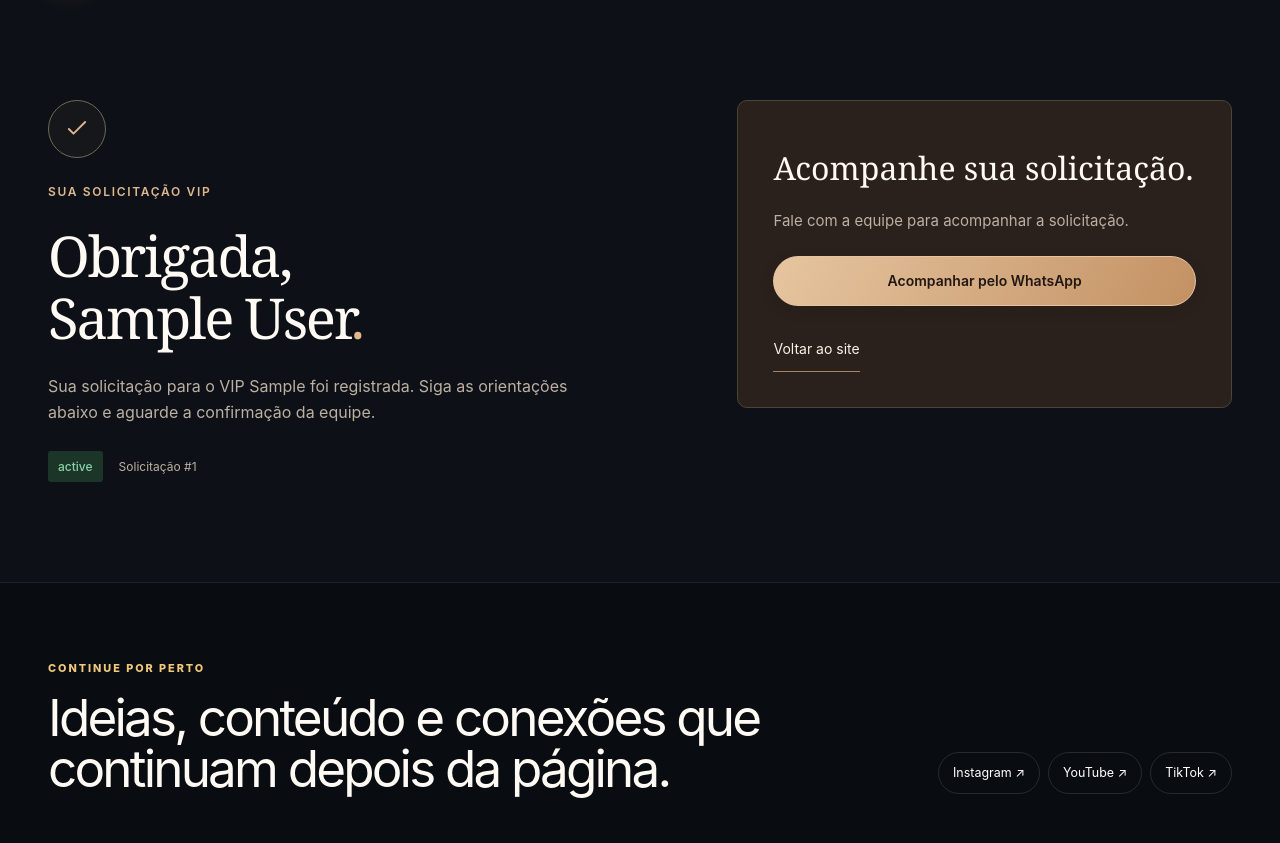
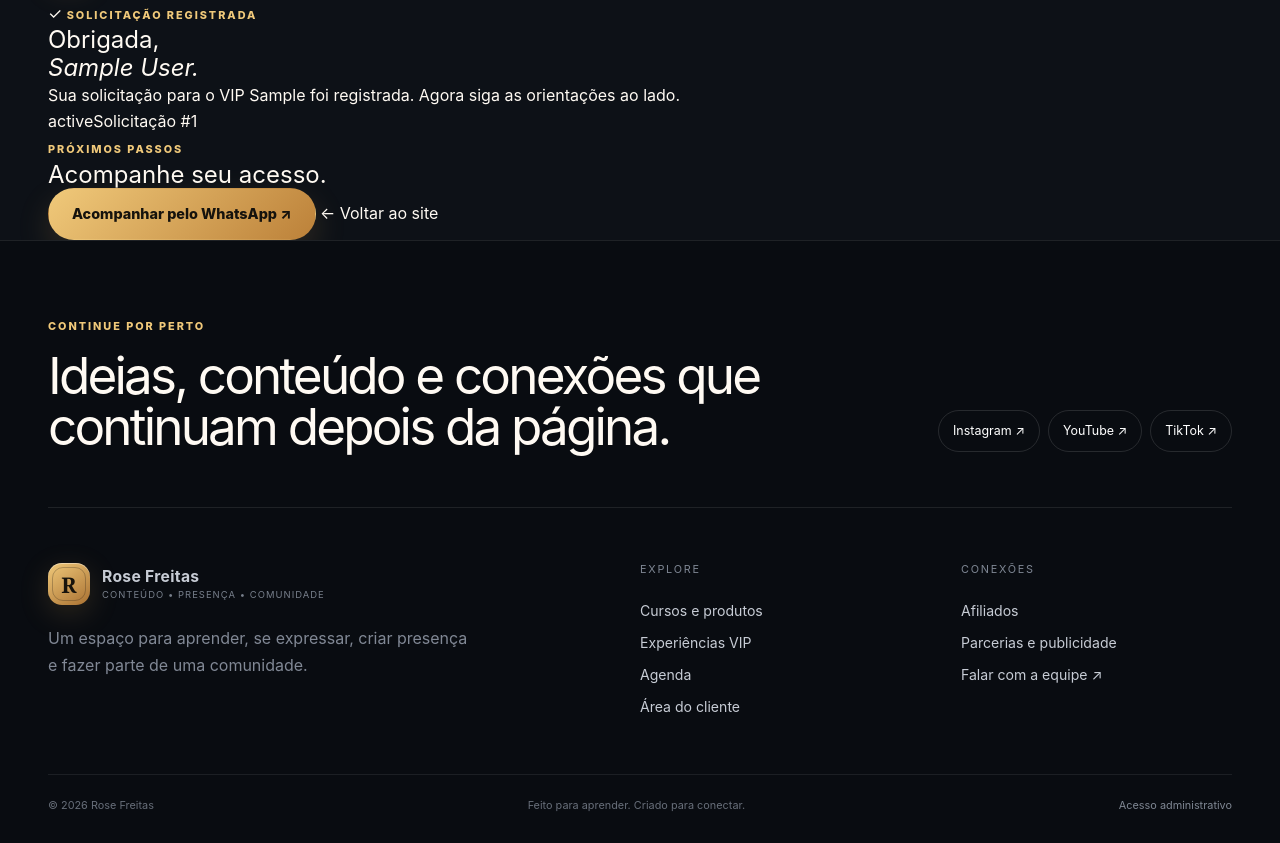
Before and after one commit to ZenithWe/rose-freitas-site, a Django app: template templates/core/vip_success.html in a window 1280 px wide. Shown: the part 79-922 px from the top of the page. After the commit the page ends 890 px from the top, so only its background shows below. Run offline with Django 5.2, Linux system fonts and the light colour scheme; the template is opened without the code that fills it: most values are stand-ins (such as "Sample title", 1, 10 or a date in 2020).

Commit message:
Redesign VIP confirmation page

```diff
--- a/templates/core/vip_success.html
+++ b/templates/core/vip_success.html
@@ -1,33 +1,48 @@
 {% extends "base.html" %}
 {% block title %}Sua solicitação VIP • Rose Freitas{% endblock %}
 {% block extra_head %}<meta name="robots" content="noindex, nofollow">{% endblock %}
-{% block content %}<section class="section">
-<div class="container receipt-shell">
-<div class="receipt-intro">
-<span class="success-icon">{% include 'core/includes/icon.html' with name='check' %}</span>
-<span class="eyebrow">SUA SOLICITAÇÃO VIP</span>
-<h1>Obrigada,<br>{{ item.full_name }}<span>.</span>
-</h1>
-{% if item.status == 'confirmed' %}<p>Sua solicitação para o VIP {{ item.get_channel_display }} foi confirmada. Fale com a equipe para receber ou conferir as orientações de acesso.</p>
-{% elif item.status == 'cancelled' %}<p>Sua solicitação para o VIP {{ item.get_channel_display }} foi cancelada. Se quiser conversar sobre uma nova solicitação, entre em contato com a equipe.</p>
-{% else %}<p>Sua solicitação para o VIP {{ item.get_channel_display }} foi registrada. Siga as orientações abaixo e aguarde a confirmação da equipe.</p>{% endif %}
-<div class="receipt-status">
-<span class="status {{ item.status }}">{{ item.get_status_display }}</span>
-<span>Solicitação #{{ item.pk }}</span>
-</div>
-</div>
-<div class="form-card receipt-card">
-<h2>{% if item.status == 'pending' %}Seus próximos passos.{% else %}Acompanhe sua solicitação.{% endif %}</h2>{% if item.status == 'pending' and product and product.price > 0 %}<div class="receipt-line">
-<span>Investimento em {{ product.title }}</span>
-<strong>R$ {{ product.price|floatformat:2 }}</strong>
-</div>{% endif %}{% if item.status == 'pending' and site.pix_key %}<p>Se o seu acesso exige pagamento, confira as condições com a equipe e utilize a chave Pix abaixo.</p>
-<div class="pix-box">
-<span class="eyebrow">CHAVE PIX</span>
-<strong id="pix-key">{{ site.pix_key }}</strong>{% if site.pix_name %}<span>{{ site.pix_name }}</span>{% endif %}<button class="btn btn-outline btn-sm" type="button" data-copy-pix data-copy-target="pix-key">{% include 'core/includes/icon.html' with name='copy' %} Copiar chave</button>
-<span data-copy-status role="status" aria-live="polite">
-</span>
-</div>{% endif %}{% if site.whatsapp %}<p>Fale com a equipe para acompanhar a solicitação{% if item.status == 'pending' and site.pix_key %} e enviar o comprovante, quando necessário{% endif %}.</p>
-<a class="btn btn-primary full" target="_blank" rel="noopener noreferrer" href="https://wa.me/{{ site.whatsapp }}?text=Olá,%20sou%20{{ item.full_name|urlencode }}.%20Quero%20acompanhar%20minha%20solicitação%20para%20o%20VIP%20{{ item.get_channel_display|urlencode }}.%20Solicitação%20%23{{ item.pk }}.">{% if item.status == 'pending' and site.pix_key %}Enviar comprovante pelo WhatsApp{% else %}Acompanhar pelo WhatsApp{% endif %}</a>{% else %}<p>Use os contatos oficiais da Rose para acompanhar sua solicitação e receber as orientações da equipe.</p>{% endif %}<a class="text-link receipt-back" href="{% url 'home' %}">Voltar ao site</a>
-</div>
-</div>
-</section>{% endblock %}
+{% block content %}
+<section class="rf-auth-section">
+  <div class="container rf-receipt-layout">
+    <div class="rf-receipt-message" data-reveal>
+      <span class="rf-success-ring">✓</span>
+      <span class="rf-kicker">SOLICITAÇÃO REGISTRADA</span>
+      <h1>Obrigada,<br><em>{{ item.full_name }}.</em></h1>
+      {% if item.status == 'confirmed' %}
+        <p>Sua solicitação para o VIP {{ item.get_channel_display }} foi confirmada.</p>
+      {% elif item.status == 'cancelled' %}
+        <p>Sua solicitação para o VIP {{ item.get_channel_display }} foi cancelada. Fale com a equipe caso queira enviar uma nova solicitação.</p>
+      {% else %}
+        <p>Sua solicitação para o VIP {{ item.get_channel_display }} foi registrada. Agora siga as orientações ao lado.</p>
+      {% endif %}
+      <div class="rf-status-row"><span class="rf-status {{ item.status }}">{{ item.get_status_display }}</span><span>Solicitação #{{ item.pk }}</span></div>
+    </div>
+
+    <aside class="rf-auth-card" data-reveal>
+      <span class="rf-kicker">PRÓXIMOS PASSOS</span>
+      <h2>{% if item.status == 'pending' %}Finalize sua solicitação.{% else %}Acompanhe seu acesso.{% endif %}</h2>
+
+      {% if item.status == 'pending' and product and product.price > 0 %}
+      <div class="rf-receipt-price"><span>{{ product.title }}</span><strong>R$ {{ product.price|floatformat:2 }}</strong></div>
+      {% endif %}
+
+      {% if item.status == 'pending' and site.pix_key %}
+      <div class="rf-pix-box">
+        <span class="rf-kicker">CHAVE PIX</span>
+        <strong id="pix-key">{{ site.pix_key }}</strong>
+        {% if site.pix_name %}<small>{{ site.pix_name }}</small>{% endif %}
+        <button class="rf-btn rf-btn-outline-dark rf-full" type="button" data-copy-pix data-copy-target="pix-key">Copiar chave</button>
+        <span data-copy-status role="status" aria-live="polite"></span>
+      </div>
+      {% endif %}
+
+      {% if site.whatsapp %}
+      <a class="rf-btn rf-btn-primary rf-full" target="_blank" rel="noopener noreferrer" href="https://wa.me/{{ site.whatsapp }}?text=Olá,%20sou%20{{ item.full_name|urlencode }}.%20Quero%20acompanhar%20minha%20solicitação%20para%20o%20VIP%20{{ item.get_channel_display|urlencode }}.%20Solicitação%20%23{{ item.pk }}.">
+        {% if item.status == 'pending' and site.pix_key %}Enviar comprovante pelo WhatsApp ↗{% else %}Acompanhar pelo WhatsApp ↗{% endif %}
+      </a>
+      {% endif %}
+      <a class="rf-back-link rf-receipt-back" href="{% url 'home' %}">← Voltar ao site</a>
+    </aside>
+  </div>
+</section>
+{% endblock %}
```
